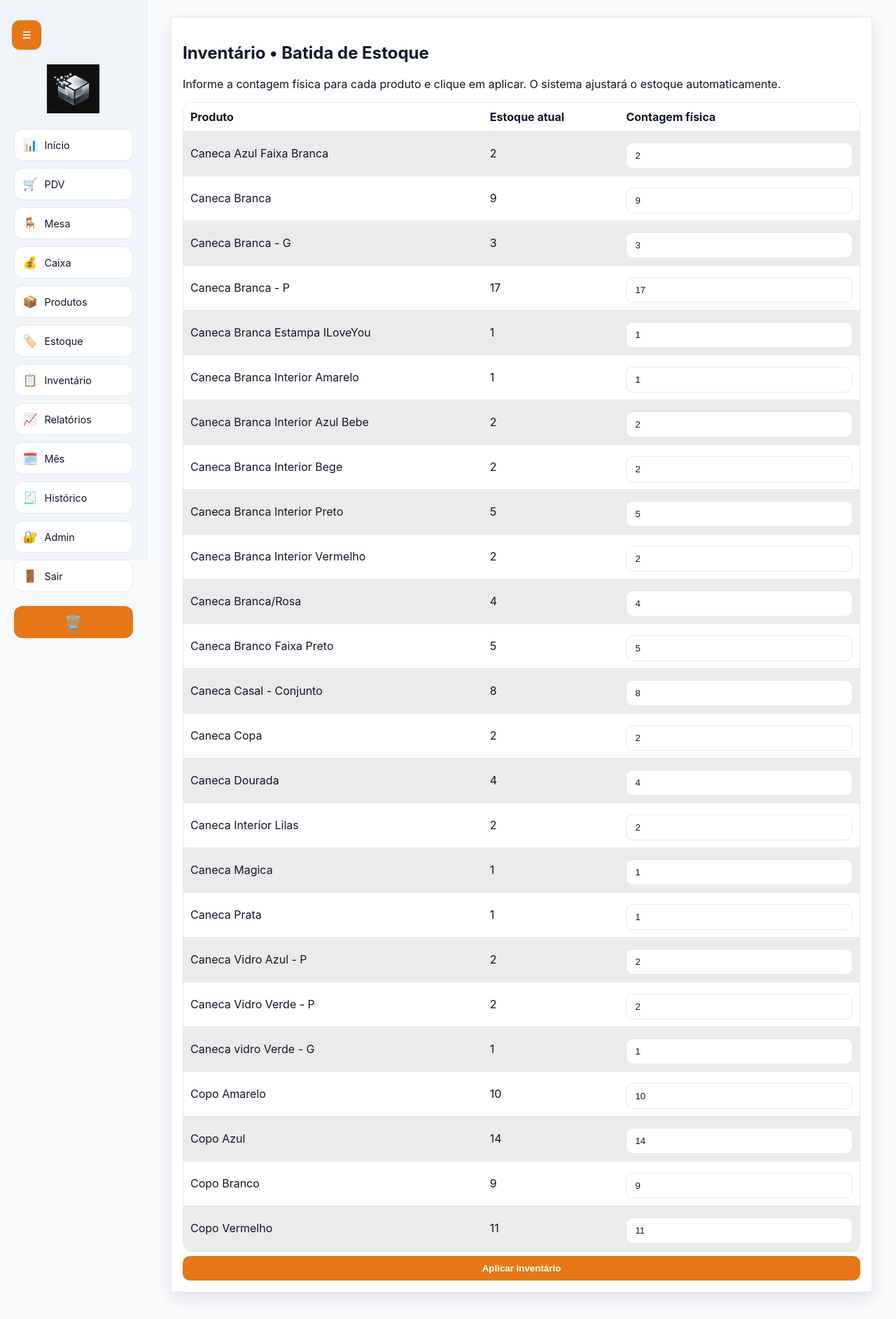
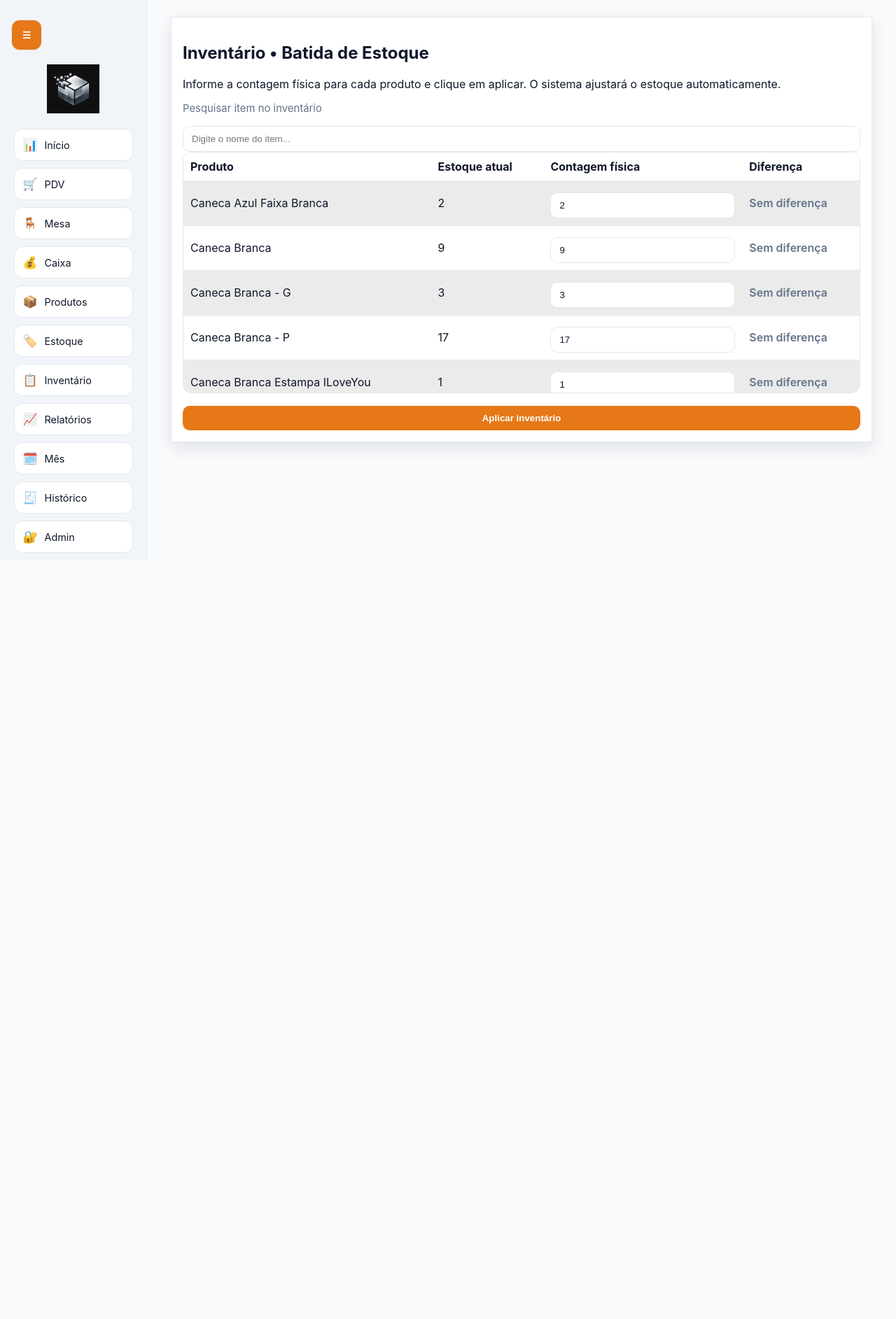
Before and after one commit to NextStagee/Sistemadevendas, a Flask app: page /inventory in a window 1280 px wide. Shown: the whole page at 70% size. After the commit the page ends 800 px from the top, so only its background shows below. Run offline with Flask 3, Linux system fonts and the light colour scheme; a user stored in the database is signed in; data comes from the database, SQL or seed files in the repository.

Commit message:
Mostra diferença de estoque na tela de inventário

```diff
--- a/static/style.css
+++ b/static/style.css
@@ -253,6 +253,38 @@ a { color: var(--link); }
   border-radius: 0;
 }
 
+/* Inventário: lista com até 6 itens visíveis e rolagem */
+.inventory-list-window {
+  max-height: 345px;
+  overflow-y: auto;
+  border: 1px solid var(--border);
+  border-radius: 12px;
+  margin-bottom: 12px;
+}
+
+.inventory-list-window table {
+  margin: 0;
+  border: none;
+  border-radius: 0;
+}
+
+
+.inventory-diff {
+  font-weight: 600;
+}
+
+.inventory-diff-positive {
+  color: #0f9d58;
+}
+
+.inventory-diff-negative {
+  color: #d93025;
+}
+
+.inventory-diff-zero {
+  color: var(--muted);
+}
+
 /* Comprovante visual */
 .receipt-wrap {
   display: flex;
--- a/templates/inventory.html
+++ b/templates/inventory.html
@@ -4,20 +4,75 @@
   <h2>Inventário • Batida de Estoque</h2>
   <p>Informe a contagem física para cada produto e clique em aplicar. O sistema ajustará o estoque automaticamente.</p>
   <form method="post" action="{{ url_for('inventory_apply') }}">
+    <label for="inventory-search">Pesquisar item no inventário</label>
+    <input
+      id="inventory-search"
+      type="search"
+      placeholder="Digite o nome do item..."
+      autocomplete="off"
+    >
+
+    <div class="inventory-list-window">
       <table>
-      <tr><th>Produto</th><th>Estoque atual</th><th>Contagem física</th></tr>
+        <tr><th>Produto</th><th>Estoque atual</th><th>Contagem física</th><th>Diferença</th></tr>
         {% for p in products %}
-      <tr>
+        <tr class="inventory-row" data-product-name="{{ p['name']|lower }}" data-stock-qty="{{ p['stock_qty'] }}">
           <td>{{ p['name'] }}</td>
-        <td>{{ p['stock_qty'] }}</td>
+          <td class="inventory-stock-qty">{{ p['stock_qty'] }}</td>
           <td>
             <input type="hidden" name="product_id" value="{{ p['id'] }}">
-          <input type="number" name="counted_qty" value="{{ p['stock_qty'] }}" min="0" required>
+            <input class="inventory-counted-input" type="number" name="counted_qty" value="{{ p['stock_qty'] }}" min="0" required>
           </td>
+          <td class="inventory-diff inventory-diff-zero">Sem diferença</td>
         </tr>
         {% endfor %}
       </table>
+    </div>
     <button type="submit" onclick="return confirm('Aplicar contagem do inventário?');">Aplicar inventário</button>
   </form>
 </section>
+
+<script>
+  const inventorySearchInput = document.getElementById('inventory-search');
+  const inventoryRows = document.querySelectorAll('.inventory-row');
+
+  const updateInventoryDifference = (row) => {
+    const stockQty = Number(row.dataset.stockQty || 0);
+    const countedInput = row.querySelector('.inventory-counted-input');
+    const diffCell = row.querySelector('.inventory-diff');
+    const countedQty = Number(countedInput?.value || 0);
+    const difference = countedQty - stockQty;
+
+    diffCell.classList.remove('inventory-diff-zero', 'inventory-diff-positive', 'inventory-diff-negative');
+
+    if (difference > 0) {
+      diffCell.textContent = `A mais: +${difference}`;
+      diffCell.classList.add('inventory-diff-positive');
+      return;
+    }
+
+    if (difference < 0) {
+      diffCell.textContent = `A menos: ${difference}`;
+      diffCell.classList.add('inventory-diff-negative');
+      return;
+    }
+
+    diffCell.textContent = 'Sem diferença';
+    diffCell.classList.add('inventory-diff-zero');
+  };
+
+  inventorySearchInput?.addEventListener('input', () => {
+    const term = inventorySearchInput.value.trim().toLowerCase();
+    inventoryRows.forEach((row) => {
+      const name = row.dataset.productName || '';
+      row.style.display = name.includes(term) ? '' : 'none';
+    });
+  });
+
+  inventoryRows.forEach((row) => {
+    const countedInput = row.querySelector('.inventory-counted-input');
+    countedInput?.addEventListener('input', () => updateInventoryDifference(row));
+    updateInventoryDifference(row);
+  });
+</script>
 {% endblock %}
```
Lines whose indentation alone changed are shown as unchanged.
